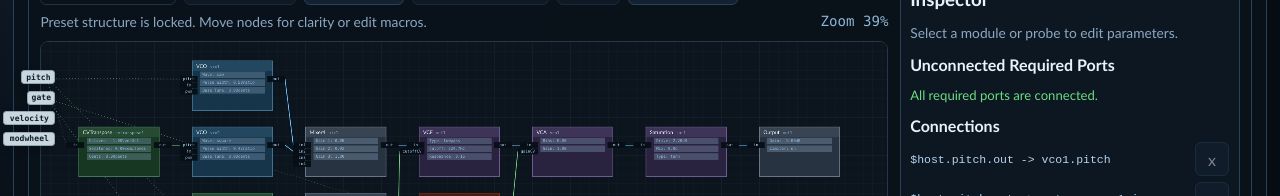
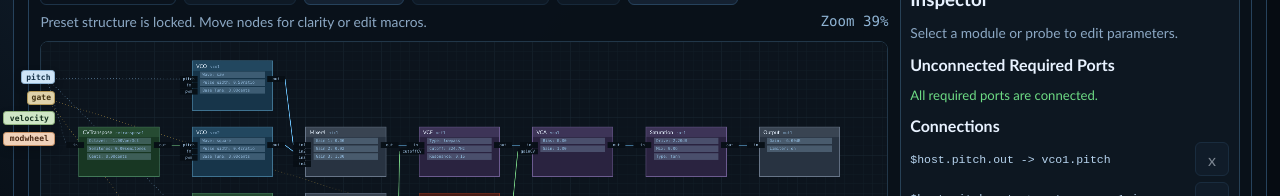
Before and after one commit to eescardo/SynthPlayground, a Next.js app: page /patch-workspace in a window 1280 px wide. Shown: the part 222-418 px from the top of the page. Built offline with nearby package versions, Linux system fonts and the light colour scheme.

Commit message:
Tint host ports and wires

```diff
--- a/app/globals.css
+++ b/app/globals.css
@@ -1322,10 +1322,10 @@ select {
   align-items: center;
   justify-content: center;
   padding: 0 0.045rem;
-  border: 1.5px solid #93a8b6;
+  border: 1.5px solid var(--patch-host-port-border, #93a8b6);
   border-radius: 0.2rem;
-  background: #c9d6de;
-  color: #10202c;
+  background: var(--patch-host-port-bg, #c9d6de);
+  color: var(--patch-host-port-text, #10202c);
   font: 600 8px ui-monospace, SFMono-Regular, Menlo, monospace;
   letter-spacing: 0.01em;
   box-shadow: 0 4px 10px rgba(0, 0, 0, 0.16);
--- a/src/components/patch/PatchEditorStage.tsx
+++ b/src/components/patch/PatchEditorStage.tsx
@@ -1,6 +1,6 @@
 "use client";
 
-import { useCallback, useEffect, useMemo, useRef, useState } from "react";
+import { CSSProperties, useCallback, useEffect, useMemo, useRef, useState } from "react";
 import { PatchEditorToolbar } from "@/components/patch/PatchEditorToolbar";
 import { PatchProbeOverlay } from "@/components/patch/PatchProbeOverlay";
 import {
@@ -14,6 +14,7 @@ import {
 import {
   HitPort,
   resolveHostPatchPortLabel,
+  resolveHostPatchPortTint,
   resolveHostPatchPortRect,
   resolvePatchConnectionMidpoint,
   resolvePatchCanvasSize,
@@ -197,16 +198,20 @@ export function PatchEditorStage(props: PatchEditorStageProps) {
           width: rect.width,
           height: rect.height
         };
+        const tint = resolveHostPatchPortTint(nodeId);
         return {
           nodeId,
           label: resolveHostPatchPortLabel(nodeId),
           hitPort,
           style: {
+            "--patch-host-port-bg": tint.fill,
+            "--patch-host-port-border": tint.stroke,
+            "--patch-host-port-text": tint.text,
             left: `${PATCH_HOST_STRIP_X - rect.width}px`,
             top: `${rect.y * zoom - scrollTop - rect.height / 2}px`,
             width: `${rect.width}px`,
             height: `${rect.height}px`
-          }
+          } as CSSProperties
         };
       }).filter((entry): entry is NonNullable<typeof entry> => Boolean(entry)),
     [scrollTop, zoom]
--- a/src/components/patch/patchCanvasDrawing.ts
+++ b/src/components/patch/patchCanvasDrawing.ts
@@ -25,7 +25,7 @@ import {
   PATCH_PORT_ROW_GAP,
   PATCH_PORT_START_Y
 } from "@/components/patch/patchCanvasConstants";
-import { CanvasRect, HitPort, isHostPatchNodeId, resolveHostPatchPortRect } from "@/components/patch/patchCanvasGeometry";
+import { CanvasRect, HitPort, isHostPatchNodeId, resolveHostPatchPortRect, resolveHostPatchPortTint } from "@/components/patch/patchCanvasGeometry";
 import { SOURCE_HOST_NODE_IDS, SOURCE_HOST_NODE_TYPE_BY_ID } from "@/lib/patch/constants";
 import { getSignalCapabilityColor, resolveMutedPatchModuleColors } from "@/lib/patch/moduleCategories";
 import { getModuleSchema } from "@/lib/patch/moduleRegistry";
@@ -373,7 +373,11 @@ function drawPatchConnections(
     const commonCapability = from.schema.capabilities.find((cap) => to.schema.capabilities.includes(cap)) ?? "AUDIO";
     const isHostConnection = isHostPatchNodeId(connection.from.nodeId) || isHostPatchNodeId(connection.to.nodeId);
     ctx.save();
-    ctx.strokeStyle = getSignalCapabilityColor(commonCapability) ?? PATCH_COLOR_CONNECTION_FALLBACK;
+    ctx.strokeStyle = isHostConnection
+      ? resolveHostPatchPortTint(
+          isHostPatchNodeId(connection.from.nodeId) ? connection.from.nodeId : connection.to.nodeId
+        ).wire
+      : getSignalCapabilityColor(commonCapability) ?? PATCH_COLOR_CONNECTION_FALLBACK;
     ctx.lineWidth = 2;
     if (isHostConnection) {
       ctx.globalAlpha = 0.5;
--- a/src/components/patch/patchCanvasGeometry.ts
+++ b/src/components/patch/patchCanvasGeometry.ts
@@ -60,6 +60,46 @@ export function resolveHostPatchPortLabel(nodeId: string) {
       return "modwheel";
     default:
       return "host";
+  }
+}
+
+export function resolveHostPatchPortTint(nodeId: string) {
+  switch (nodeId) {
+    case "$host.pitch":
+      return {
+        fill: "#cfe5f7",
+        stroke: "#8fb3d1",
+        text: "#163248",
+        wire: "#8fc1eb"
+      };
+    case "$host.gate":
+      return {
+        fill: "#dfd2aa",
+        stroke: "#b69b58",
+        text: "#443514",
+        wire: "#d2ac4f"
+      };
+    case "$host.velocity":
+      return {
+        fill: "#cfe6c6",
+        stroke: "#8eb17c",
+        text: "#173321",
+        wire: "#8dc97d"
+      };
+    case "$host.modwheel":
+      return {
+        fill: "#f1d2ba",
+        stroke: "#c89266",
+        text: "#4b2a16",
+        wire: "#e2a16c"
+      };
+    default:
+      return {
+        fill: "#c9d6de",
+        stroke: "#93a8b6",
+        text: "#10202c",
+        wire: "#c7d8e8"
+      };
   }
 }
 
```
